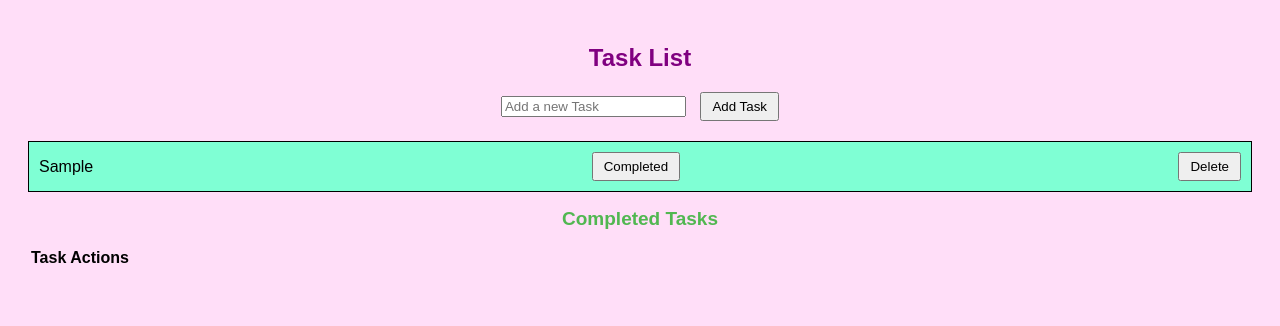
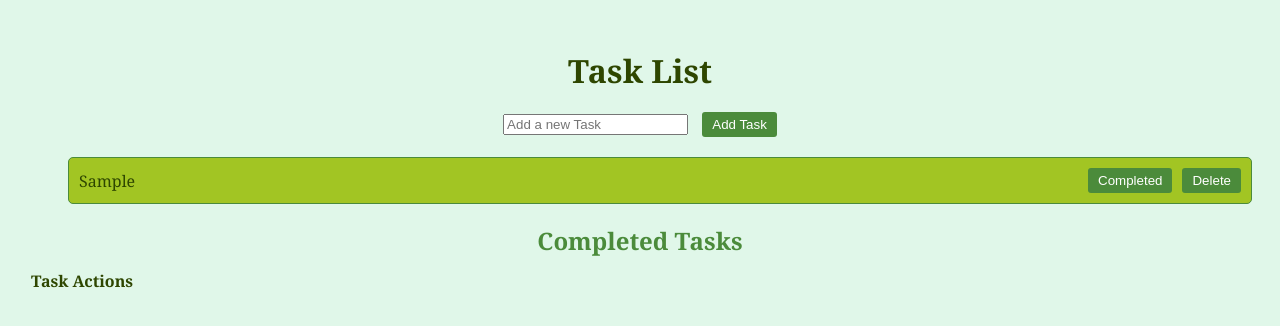
Before and after one commit to JustorBot/Todo-List-website-, a plain HTML site: page index.html in a window 1280 px wide. Both pictures are taken after typing "Sample" into the empty fields and a click on the button "Add Task". Drawn offline with Linux system fonts and the light colour scheme.

Commit message:
Add files via upload

```diff
--- a/index.html
+++ b/index.html
@@ -4,7 +4,7 @@
     <meta charset="UTF-8">
     <meta name="viewport" content="width=device-width, initial-scale=1.0">
     <title>Task Thingy List</title>
-    <link rel="stylesheet" type="text/css" href="style.css">
+    <link rel="stylesheet" type="text/css" href="styles.css">
 </head>
 <body>
     <div class="container">
--- a/script.js
+++ b/script.js
@@ -1,3 +1,4 @@
+
 document.addEventListener("DOMContentLoaded", function(){
     const taskInput = document.getElementById("newTask");
     const addTaskButton = document.getElementById("addTask");
--- /dev/null
+++ b/styles.css
@@ -0,0 +1,57 @@
+body {
+    font-family: 'Georgia', serif;
+    text-align: center;
+    padding: 20px;
+    background-color: #e0f7e9; /* Light green background */
+    color: #2e4600; /* Dark green text */
+}
+
+h1 {
+    font-size: 32px;
+    color: #2e4600; /* Dark green */
+    margin-bottom: 20px;
+}
+
+.task-input {
+    margin: 20px 0;
+}
+
+h2 {
+    font-size: 24px;
+    color: #4b8b3b; /* Medium green */
+    margin-bottom: 10px;
+}
+
+li {
+    text-align: left;
+    background-color: #a2c523; /* Light green */
+    border: 1px solid #4b8b3b; /* Medium green */
+    margin: 5px 0;
+    padding: 10px;
+    display: flex;
+    justify-content: space-between;
+    align-items: center;
+    border-radius: 5px; /* Rounded corners */
+}
+
+li span {
+    flex-grow: 1;
+    margin-right: 10px;
+    word-break: break-word; /* Ensure long words break to the next line */
+}
+
+button {
+    padding: 5px 10px;
+    margin-left: 10px;
+    cursor: pointer;
+    background-color: #4b8b3b; /* Medium green */
+    color: white;
+    border: none;
+    border-radius: 3px; /* Rounded corners */
+    transition: background-color 0.3s;
+    flex-shrink: 0; /* Prevent button from shrinking */
+}
+
+button:hover {
+    background-color: #2e4600; /* Dark green */
+}
```
